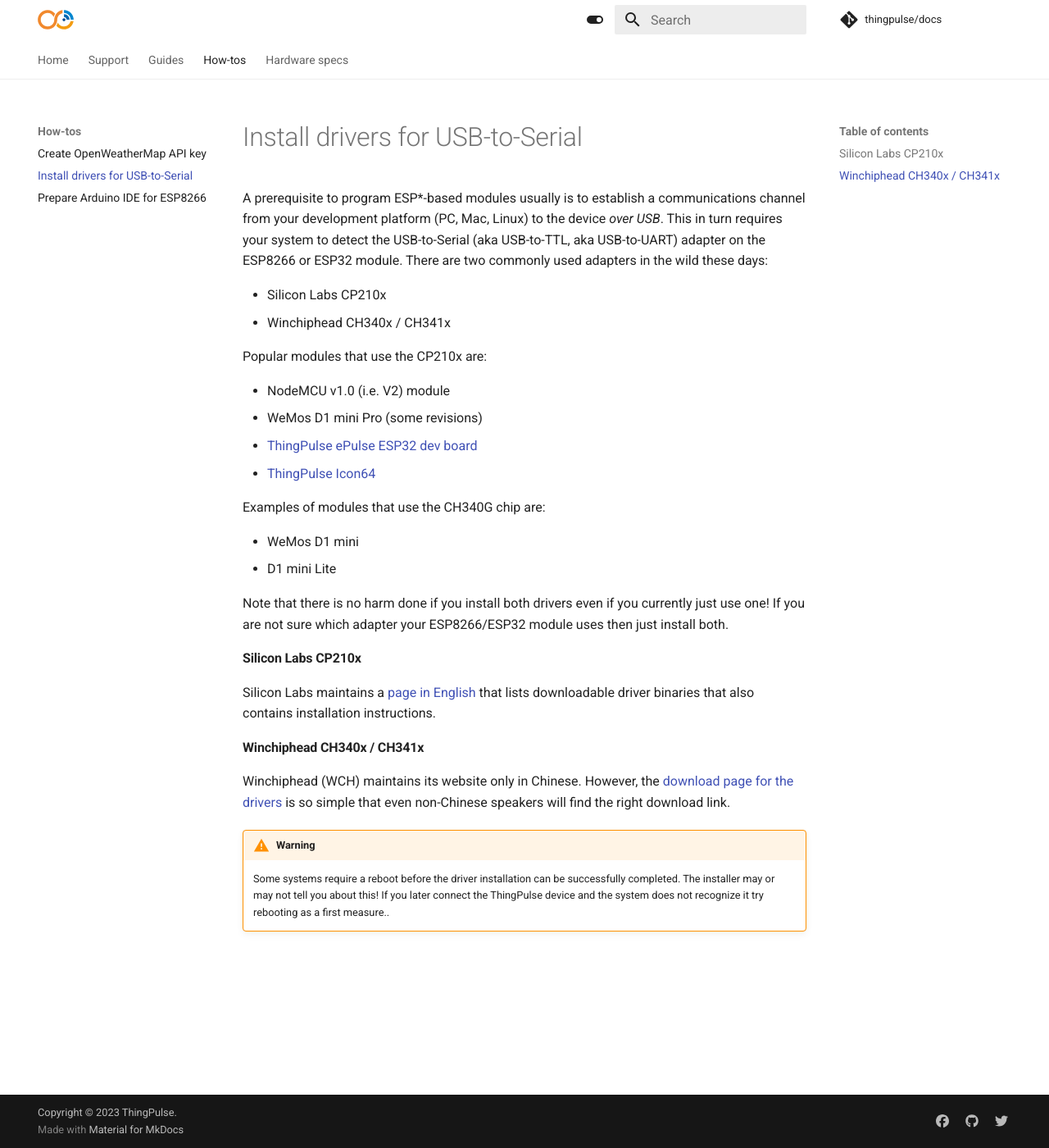
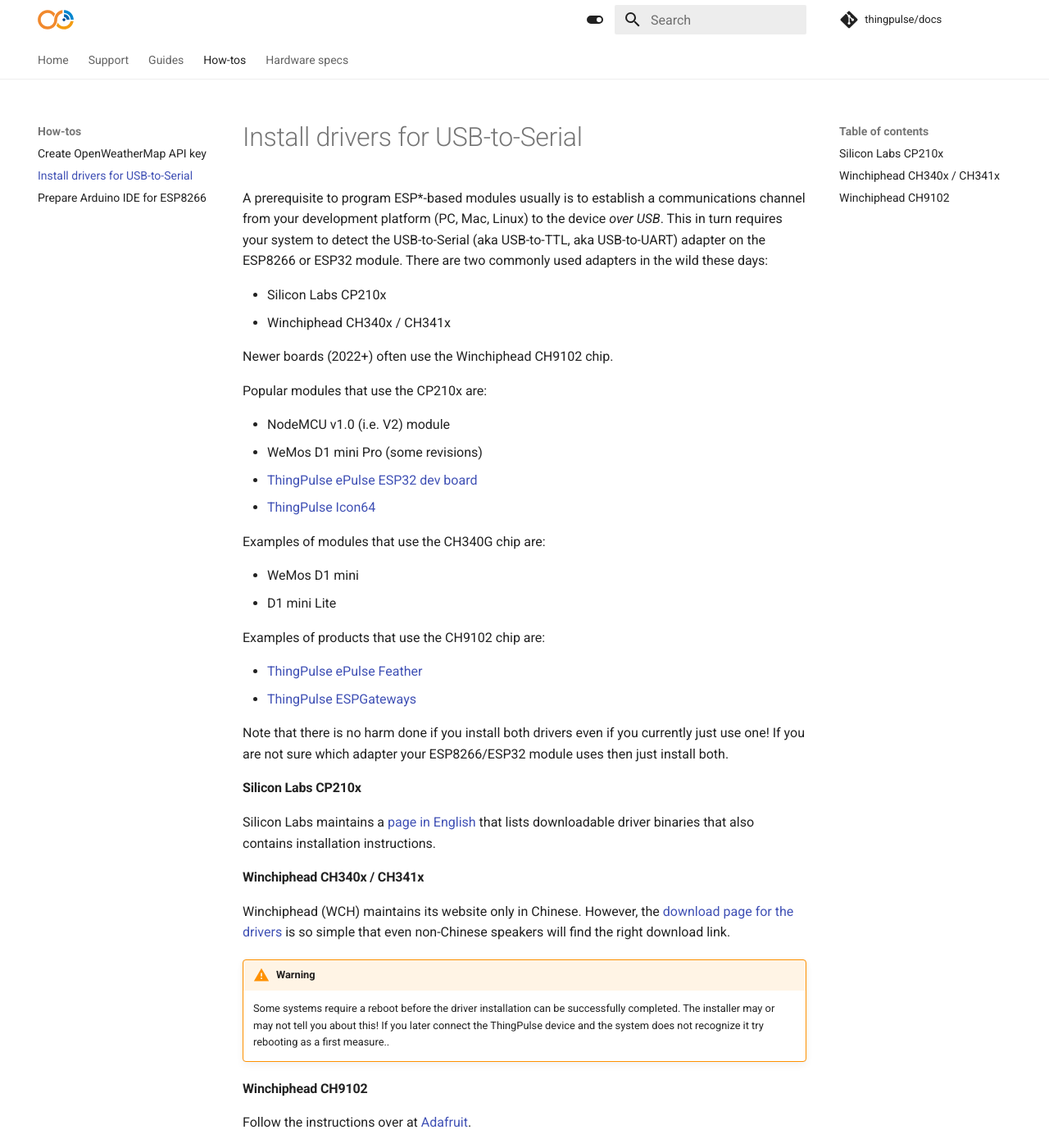
Before and after one commit to ThingPulse/docs, an MkDocs documentation site: the page built from docs/how-tos/install-drivers.md, in a window 1280 px wide and 1400 px high. Shown: the whole window at 82% size. Built offline with MkDocs 1.6.1 and Material for MkDocs 9.7.7, drawn with Linux system fonts in a browser that asks for light colours; comment, search, counter and statistics services are not loaded.

Commit message:
Add notes about the CH9102 chip

```diff
--- a/includes/install-drivers.md
+++ b/includes/install-drivers.md
@@ -2,6 +2,8 @@
 
 - Silicon Labs CP210x
 - Winchiphead CH340x / CH341x
+
+Newer boards (2022+) often use the Winchiphead CH9102 chip.
 
 Popular modules that use the CP210x are:
 
@@ -15,6 +17,11 @@
 - WeMos D1 mini
 - D1 mini Lite
 
+Examples of products that use the CH9102 chip are:
+
+- [ThingPulse ePulse Feather](https://thingpulse.com/product/epulse-feather-low-power-esp32-development-board/)
+- [ThingPulse ESPGateways](https://thingpulse.com/product-category/gateways/)
+
 Note that there is no harm done if you install both drivers even if you currently just use one! If you are not sure which adapter your ESP8266/ESP32 module uses then just install both.
 
 #### Silicon Labs CP210x
@@ -27,3 +34,7 @@
 
 !!! warning
 	Some systems require a reboot before the driver installation can be  successfully completed. The installer may or may not tell you about this! If you later connect the ThingPulse device and the system does not recognize it try rebooting as a first measure..
+
+#### Winchiphead CH9102
+
+Follow the instructions over at [Adafruit](https://learn.adafruit.com/how-to-install-drivers-for-wch-usb-to-serial-chips-ch9102f-ch9102).
```
Also changed, not shown: docs/guides/esp32-color-kit-grande.md (+5 -0 lines).
